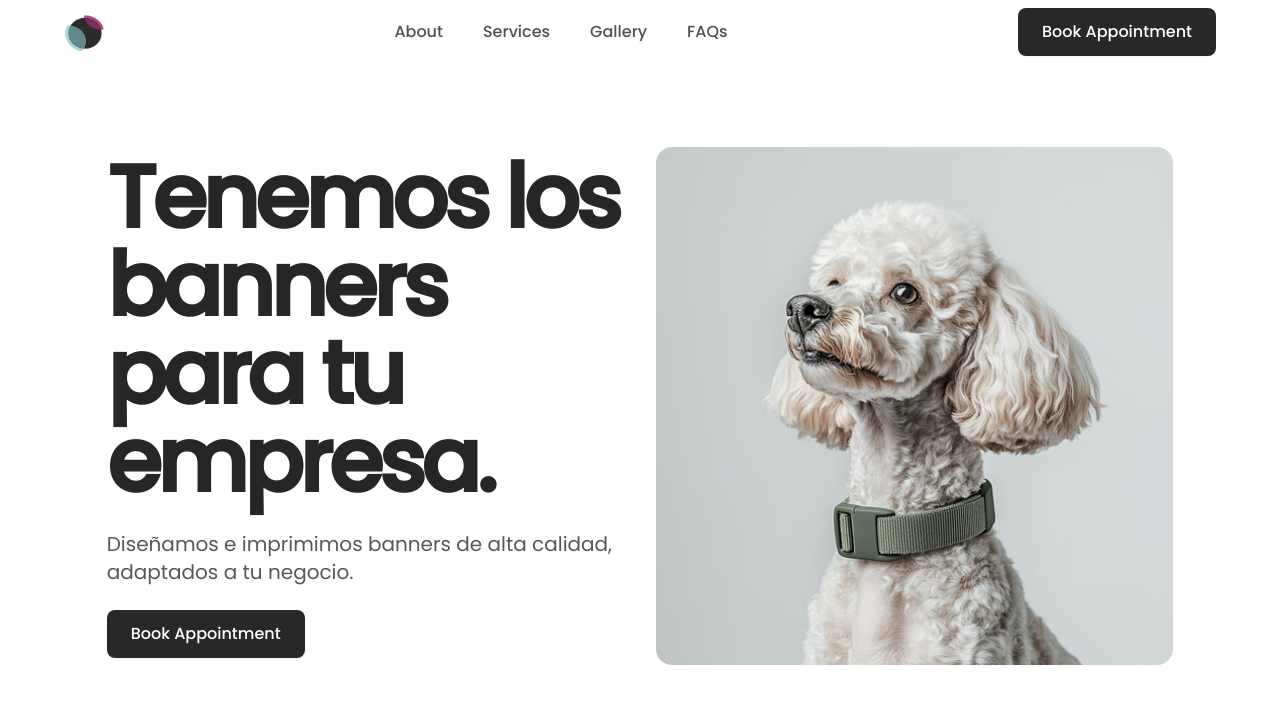
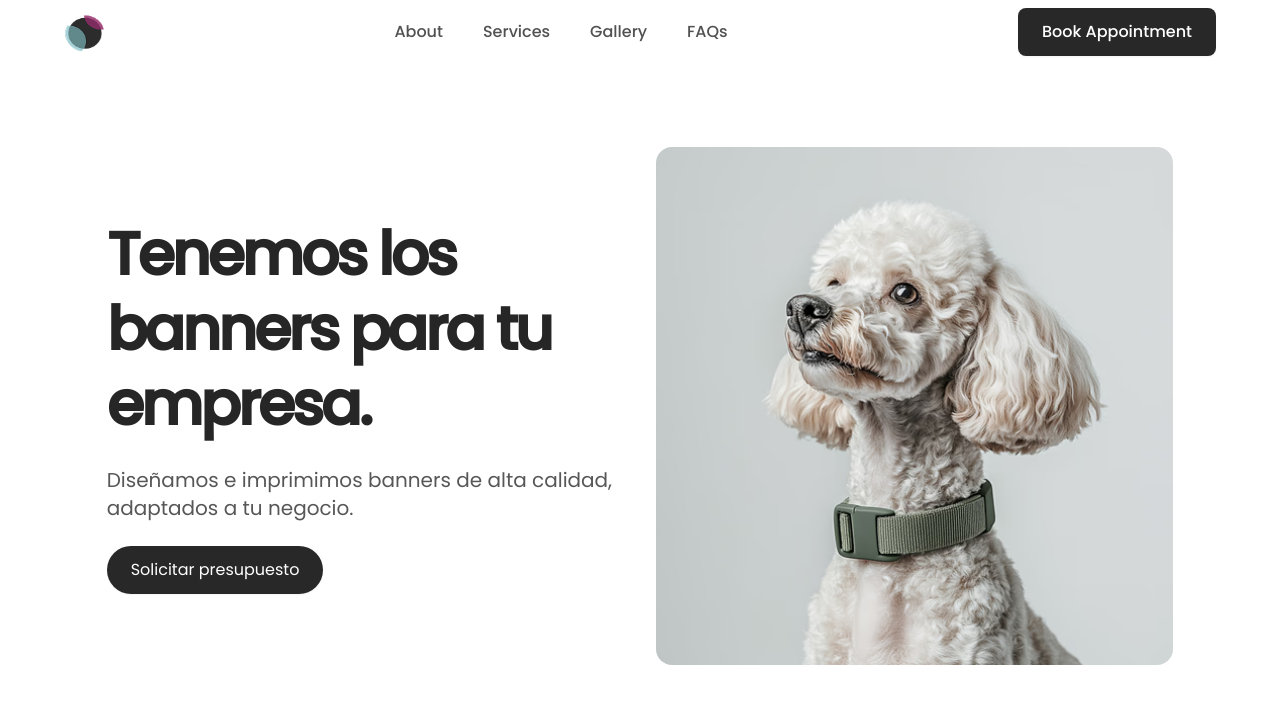
Before and after one commit to sebasw3b/mh-grafica, a React (Vite) app: page / in a window 1280 px wide. Shown: the top 704 px of the page. Built offline with nearby package versions, Linux system fonts and the light colour scheme.

Commit message:
base html template title

```diff
--- a/index.html
+++ b/index.html
@@ -1,13 +1,16 @@
 <!doctype html>
 <html lang="en">
+
 <head>
   <meta charset="UTF-8" />
-    <link rel="icon" type="image/svg+xml" href="/favicon.svg" />
+  <link rel="icon" type="image/svg+xml" href="/logo.png" />
   <meta name="viewport" content="width=device-width, initial-scale=1.0" />
-    <title>Groomify - Pet Grooming React Version</title>
+  <title>MH Grafica</title>
 </head>
+
 <body>
   <div id="root"></div>
   <script type="module" src="/src/main.tsx"></script>
 </body>
+
 </html>
--- a/src/pages/homepage.tsx
+++ b/src/pages/homepage.tsx
@@ -15,7 +15,7 @@ function Homepage() {
       title={`Tenemos los banners para tu empresa.`}
       description={`Diseñamos e imprimimos banners de alta calidad, adaptados a tu negocio.`}
       button={{
-        text: 'Book Appointment'
+        text: 'Solicitar presupuesto'
       }}
       image={{
         src: heroImage,
--- a/src/sections/hero-section.tsx
+++ b/src/sections/hero-section.tsx
@@ -47,7 +47,7 @@ export const HeroSection = ({
         >
           <SectionTitle
             as="h1"
-            className="text-[55px] xl:text-[88px] font-semibold leading-none tracking-tighter"
+            className="font-semibold leading-none tracking-tighter"
           >
             {title}
             {highlight && (
@@ -65,7 +65,7 @@ export const HeroSection = ({
           asChild={!!button.href}
           aria-label={button.ariaLabel || `${button.text.toLowerCase().replace(/\s+/g, '-')}`}
           size="lg"
-          className="xl:inline-block text-base w-fit "
+          className="xl:inline-block text-base w-fit rounded-full font-normal"
         >
           {button.href ? (
             <a href={button.href}>{button.text}</a>
```
Lines whose indentation alone changed are shown as unchanged.
